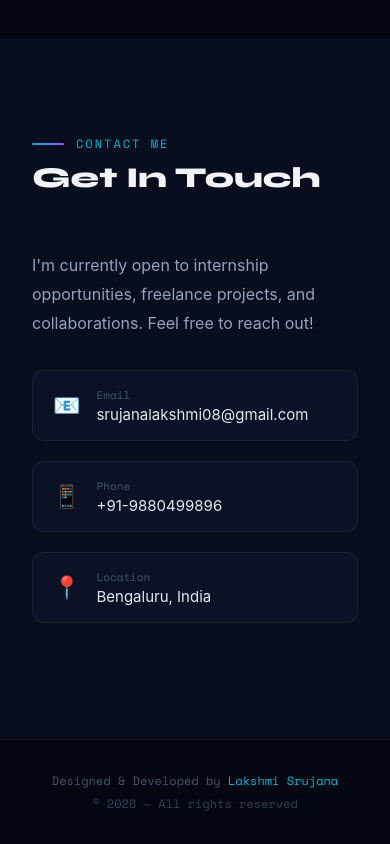
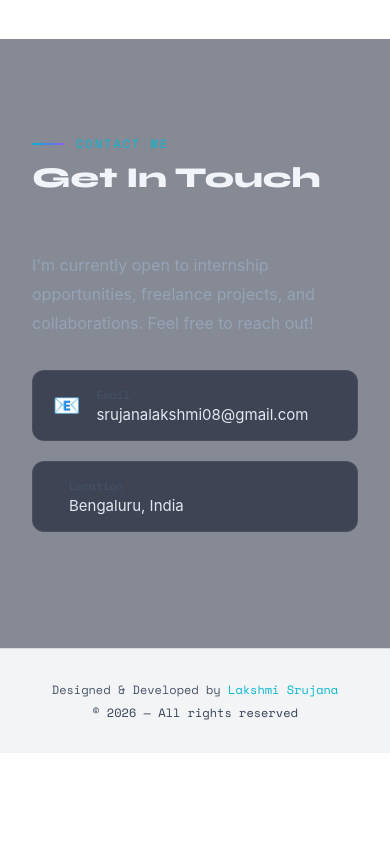
Before and after one commit to lkshi0406/lakshmi_portfolio, a React (Vite) app: page / in a window 390 px wide. Shown: the part 8390-9234 px from the top of the page. After the commit the page ends 9143 px from the top, so only its background shows below. Built offline with nearby package versions, Linux system fonts and the light colour scheme.

Commit message:
style: change background to white and remove contact phone number

```diff
--- a/src/LakshmiSrujanaPortfolio.jsx
+++ b/src/LakshmiSrujanaPortfolio.jsx
@@ -260,7 +260,7 @@ function Hero() {
   return (
     <section id="home" style={{
       minHeight:"100vh", display:"flex", alignItems:"center",
-      background:"#030712", position:"relative", overflow:"hidden", paddingTop:80,
+      background:"#ffffff", position:"relative", overflow:"hidden", paddingTop:80,
     }}>
       {/* Grid bg */}
       <div style={{
@@ -381,7 +381,7 @@ function Hero() {
         @keyframes fadeUp { from{opacity:0;transform:translateY(24px)} to{opacity:1;transform:translateY(0)} }
         * { box-sizing:border-box; margin:0; padding:0; }
         html { scroll-behavior:smooth; }
-        body { background:#030712; color:#e2e8f0; overflow-x:hidden; }
+        body { background:#ffffff; color:#1f2937; overflow-x:hidden; }
         @media(max-width:768px){
           .hero-grid{grid-template-columns:1fr!important; gap:40px!important;}
           .desk-nav{display:none!important;}
@@ -713,7 +713,7 @@ function Experience() {
           <div style={{
             position:"absolute", left:-41, top:28, width:18, height:18, borderRadius:"50%",
             background:"linear-gradient(135deg,#06b6d4,#8b5cf6)",
-            border:"3px solid #030712",
+            border:"3px solid #ffffff",
           }} />
 
           <div style={{ display:"flex", justifyContent:"space-between", alignItems:"flex-start", flexWrap:"wrap", gap:8, marginBottom:16 }}>
@@ -773,8 +773,7 @@ function Contact() {
 
           {[
             { icon:"📧", label:"Email", value:"srujanalakshmi08@gmail.com", href:"mailto:srujanalakshmi08@gmail.com" },
-            { icon:"📱", label:"Phone", value:"+91-9880499896", href:"tel:+919880499896" },
-            { icon:"📍", label:"Location", value:"Bengaluru, India", href:"#" },
+            { icon:"", label:"Location", value:"Bengaluru, India", href:"#" },
           ].map(c => (
             <a key={c.label} href={c.href} style={{
               display:"flex", gap:16, alignItems:"center",
@@ -869,7 +868,7 @@ function Contact() {
 function Footer() {
   return (
     <footer style={{
-      background:"#030712", borderTop:"1px solid rgba(255,255,255,0.06)",
+      background:"#f3f4f6", borderTop:"1px solid rgba(0,0,0,0.1)",
       padding:"32px 2rem", textAlign:"center",
     }}>
       <p style={{ fontFamily:"'Space Mono',monospace", fontSize:12, color:"#475569" }}>
@@ -886,7 +885,7 @@ function Footer() {
 
 export default function App() {
   return (
-    <div style={{ background:"#030712", minHeight:"100vh" }}>
+    <div style={{ background:"#ffffff", minHeight:"100vh" }}>
       <ScrollBar />
       <Navbar />
       <Hero />
```
